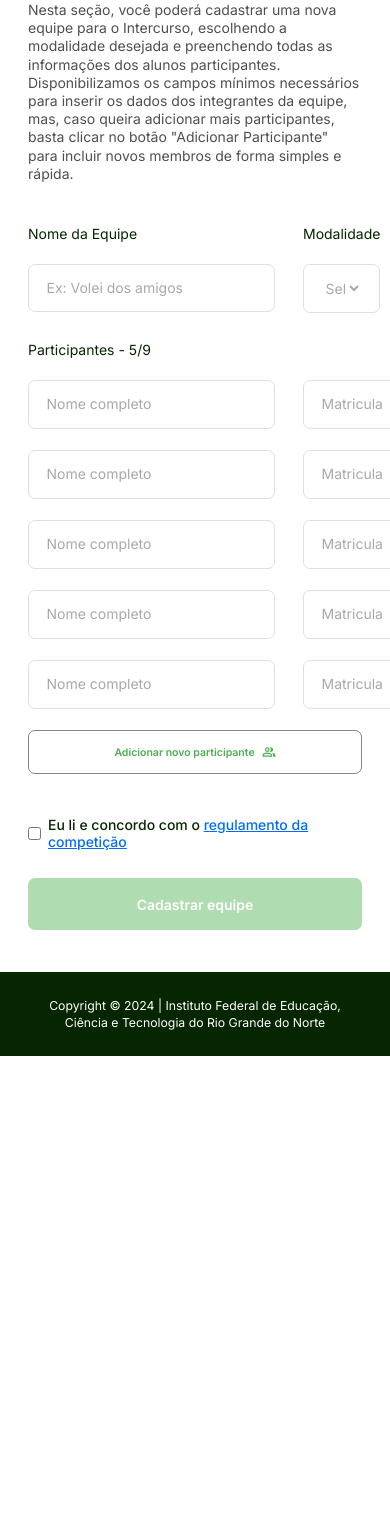
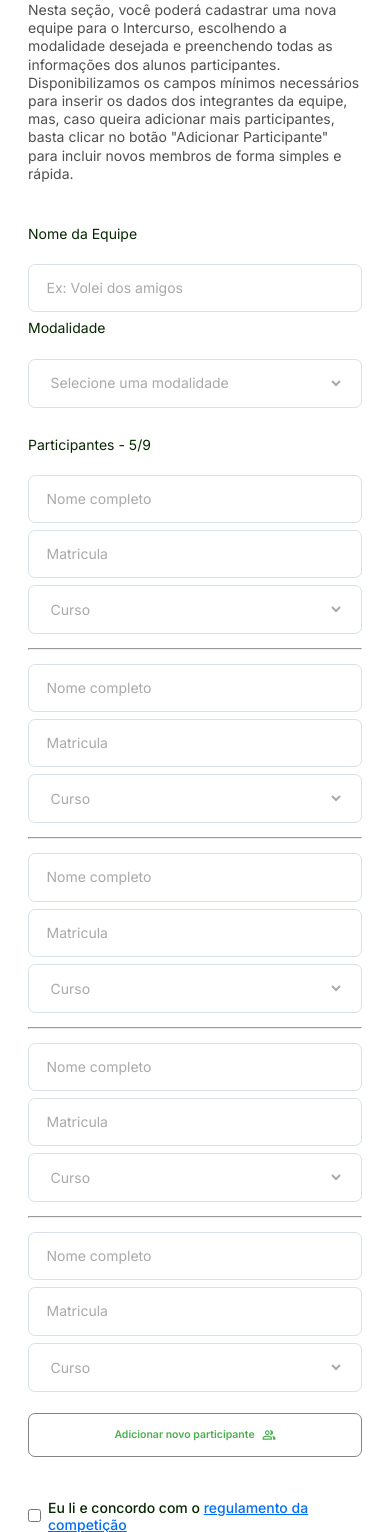
Before and after one commit to GustavoeDev/intercurso-ifpdf, a Django app: page /registrar-equipe in a window 390 px wide. Shown: the part 175-1707 px from the top of the page. Before the commit the page ends 1231 px from the top, so only its background shows below. Run offline with Django 5.2, Linux system fonts and the light colour scheme.

Commit message:
feat: adiciona a  responsividade da pagina

```diff
--- a/student/templates/register_team.html
+++ b/student/templates/register_team.html
@@ -44,11 +44,11 @@
         <input required class='input' type="text" id="member-name" placeholder="Nome completo">
       </div>
       <div class='input-container'>
-        <label> &nbsp </label>
+        <label class="blank-label"> &nbsp </label>
         <input required class='input' type="text" id="registration-number" placeholder="Matricula">
       </div>
       <div class='input-container'>
-        <label> &nbsp </label>
+        <label class="blank-label"> &nbsp </label>
         <div class='select-container'>
           <select required name="course">
             <option value="" selected disabled> Curso </option>
@@ -62,6 +62,7 @@
         </div>
       </div>
     </div>
+    <hr>
   </div>
 </form>
 
--- a/templates/static/student/css/register-team.css
+++ b/templates/static/student/css/register-team.css
@@ -88,6 +88,11 @@ button {
 
 input::placeholder {
   color: #a9a9a9;
+}
+
+hr {
+  color: #a9a9a9;
+  display: none;
 }
 
 .two-inputs-row {
@@ -184,3 +189,32 @@ button:disabled {
   cursor: not-allowed;
   background-color: #4caf5070;
 }
+
+@media screen and (max-width: 800px) {
+  .member-inputs {
+    display: flex;
+    flex-direction: column;
+    gap: 0.5rem;
+  }
+
+  .blank-label {
+    display: none;
+  }
+  #members-input-container {
+    gap: 1rem;
+  }
+  hr {
+    display: block;
+  }
+  hr:last-of-type {
+    display: none;
+  }
+}
+
+@media screen and (max-width: 650px) {
+  .two-inputs-row {
+    display: flex;
+    flex-direction: column;
+    gap: 0.5rem;
+  }
+}
--- a/templates/static/student/js/register-team/append-new-input.js
+++ b/templates/static/student/js/register-team/append-new-input.js
@@ -71,6 +71,8 @@ function addNewInput() {
   selectContainer.appendChild(select);
   inputContainer3.appendChild(selectContainer);
 
+  const hr = document.createElement("hr")
+
   row.appendChild(inputContainer1);
   row.appendChild(inputContainer2);
   row.appendChild(inputContainer3);
@@ -78,7 +80,7 @@ function addNewInput() {
   const container = document.querySelector('#members-input-container')
 
   container.appendChild(row)
-
+  container.appendChild(hr)
 }
 
 const addInputButton = document.querySelector('#add-new-member')
```
